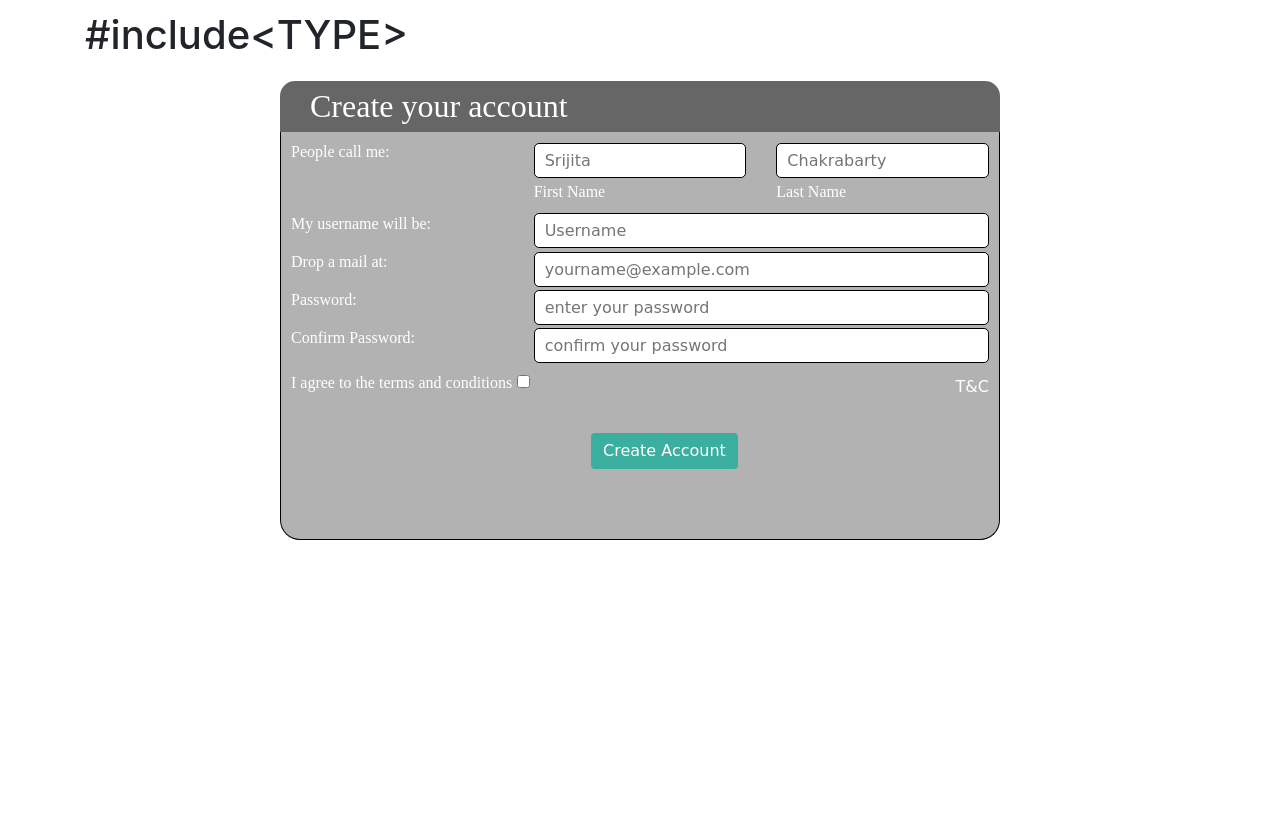
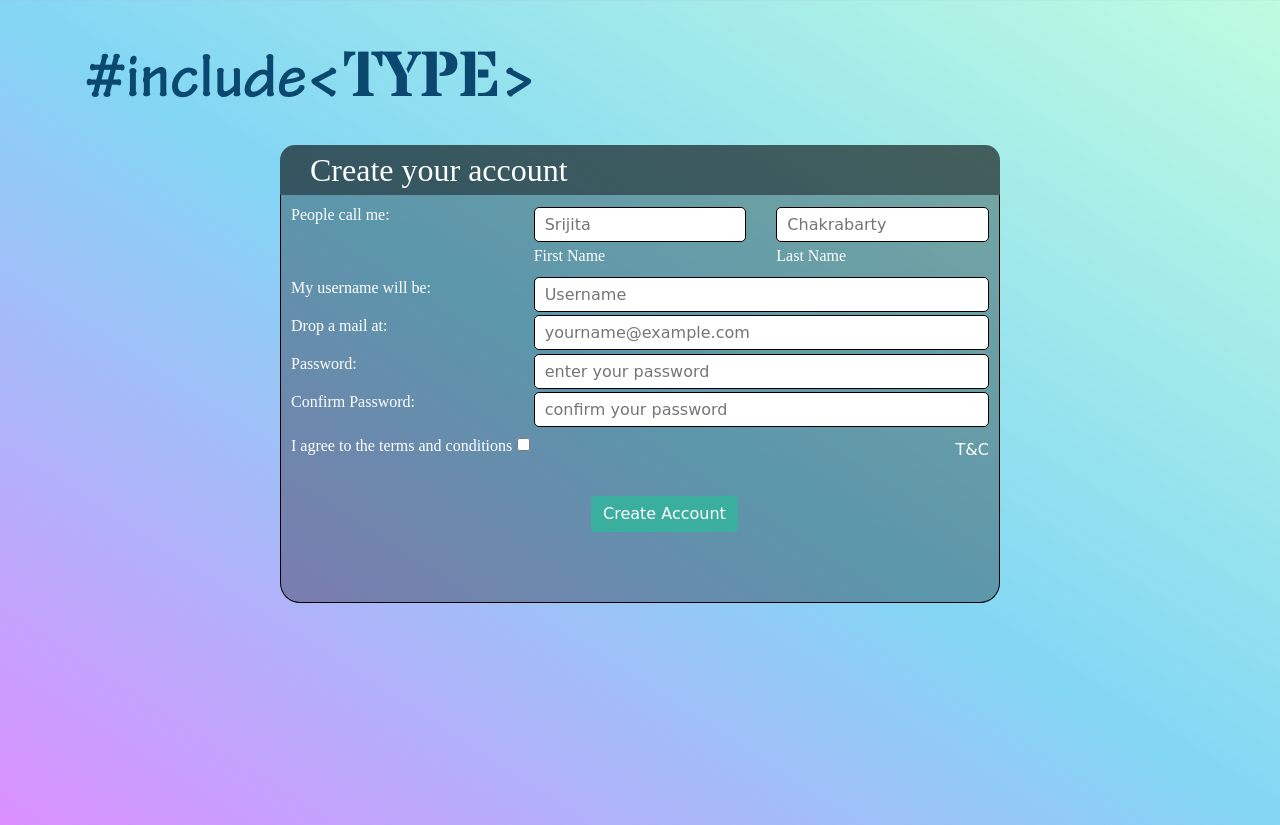
Before and after one commit to Srijita007/PMS-Front-end, a plain HTML site: page Sign_up.html in a window 1280 px wide. Before the commit the page ends 800 px from the top, so only its background shows below. Drawn offline with nearby package versions, Linux system fonts and the light colour scheme.

Commit message:
Sign_up page update

```diff
--- a/CSS/Sign_up.css
+++ b/CSS/Sign_up.css
@@ -1,11 +1,58 @@
+@font-face {
+    font-family: TektonPro-Bold;
+    src: url(../Resources/Fonts/TektonPro-Bold.otf);
+  }
+
+  @font-face {
+    font-family: StardosStencil-Bold;
+    src: url(../Resources/Fonts/StardosStencil-Bold.ttf);
+  }
+
+
 body{
-    background-image: url('resources/5.jpg');
+    background-image: linear-gradient(
+        to top right,
+        rgba(183, 33, 255, 0.5),
+        rgba(8, 174, 234, 0.5),
+        rgba(42, 245, 152, 0.3)
+    );;
     background-size: cover;
     background-position: center;
 }
-h1{
+/* h1{
     margin-top: 1%;
+} */
+
+a:link{
+    text-decoration: none;
 }
+
+.Project_Name .name_1 {
+    font-family: TektonPro-Bold;
+    color: #0b4870;
+    font-size: 8vh;
+  }
+
+.Project_Name .name_2 {
+    font-family: StardosStencil-Bold;
+    margin:0 -10px;
+    color: #0b4870;
+    font-size: 8vh;
+  }
+
+.Project_Name{
+    margin-top: 5vh;
+
+}
+
+.Project_Name:hover{
+    text-shadow: 2px 2px 6px rgba(0, 0, 0, 0.35);
+}
+
+/* #proj_name.hover{
+    text-decoration: none;
+} */
+
 #form_body1{
     /* background-color: rgba(0, 0, 0, 0.3); */
     border: 1px solid rgba(0, 0, 0);
--- a/Sign_up.html
+++ b/Sign_up.html
@@ -13,7 +13,17 @@
 </head>
 
 <body class="container" >
-    <h1>#include&lt;TYPE></h1>
+    <div class="Project_Name">
+
+        <h1>
+            <a id="proj_name" href="index.html">
+            <span class="name_1">#include&lt</span>
+            <span class="name_2">TYPE</span>
+            <span class="name_1">&gt</span>
+            </a>
+        </h1>
+
+      </div>
     <div>
 
     <form class="container" id="form_body1">
```
